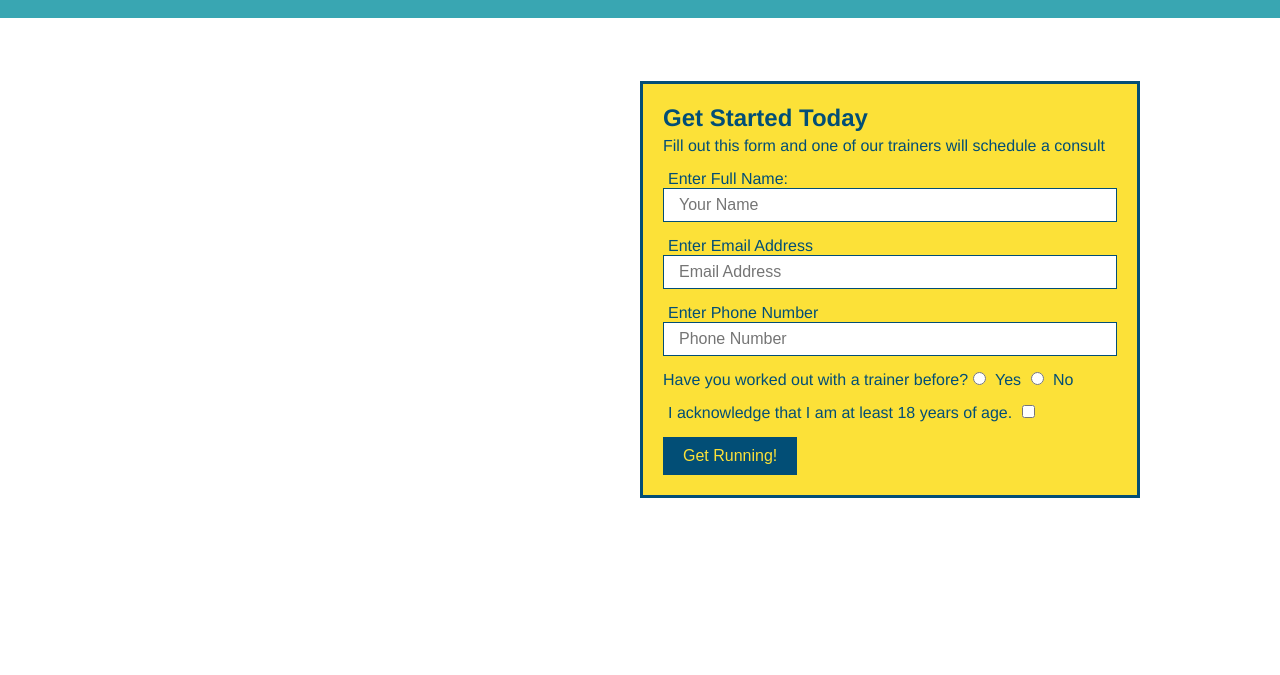
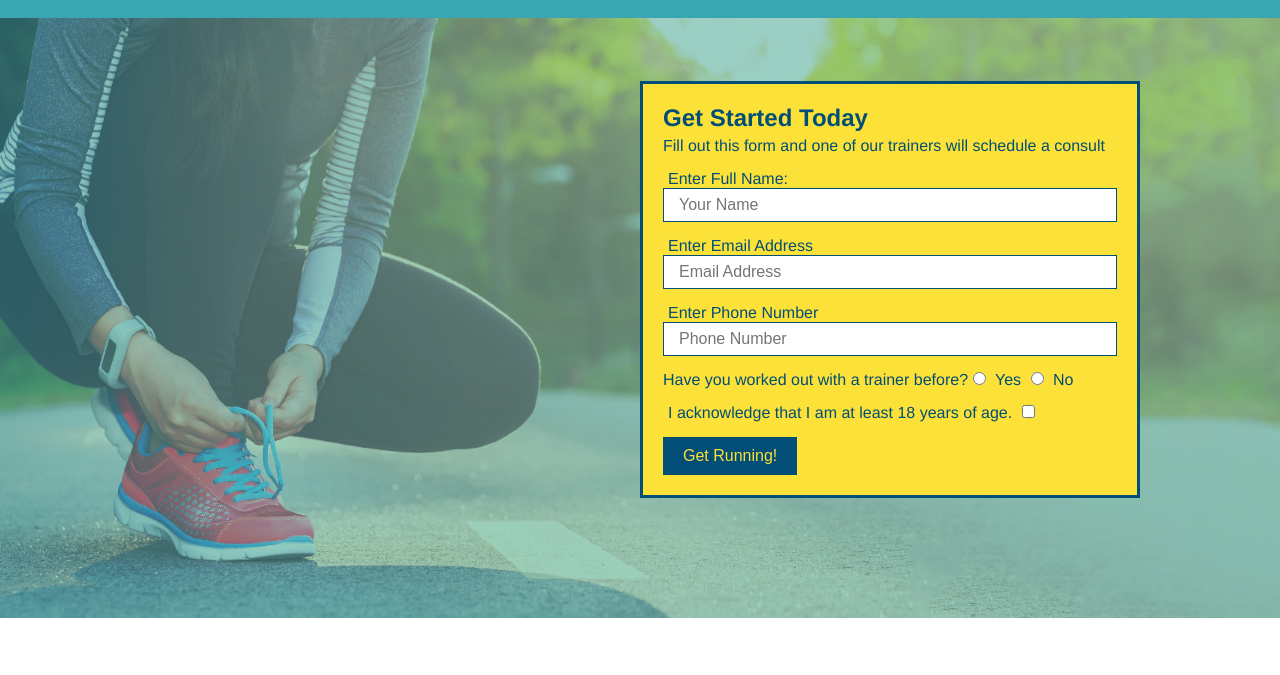
Before and after one commit to naserhawamdeh/run-buddy, a plain HTML site: page index.html in a window 1280 px wide. Shown: the part 64-739 px from the top of the page. Drawn offline with Linux system fonts and the light colour scheme.

Commit message:
fixed background image

```diff
--- a/assets/css/style.css
+++ b/assets/css/style.css
@@ -73,7 +73,7 @@ section {
 
 /* Hero Style Start */
 .hero {
-    background-image: url("./images.jpg");
+    background-image: url("../images/images.jpg");
     height: 600px;
     background-size: cover;
     background-position: center;
```
